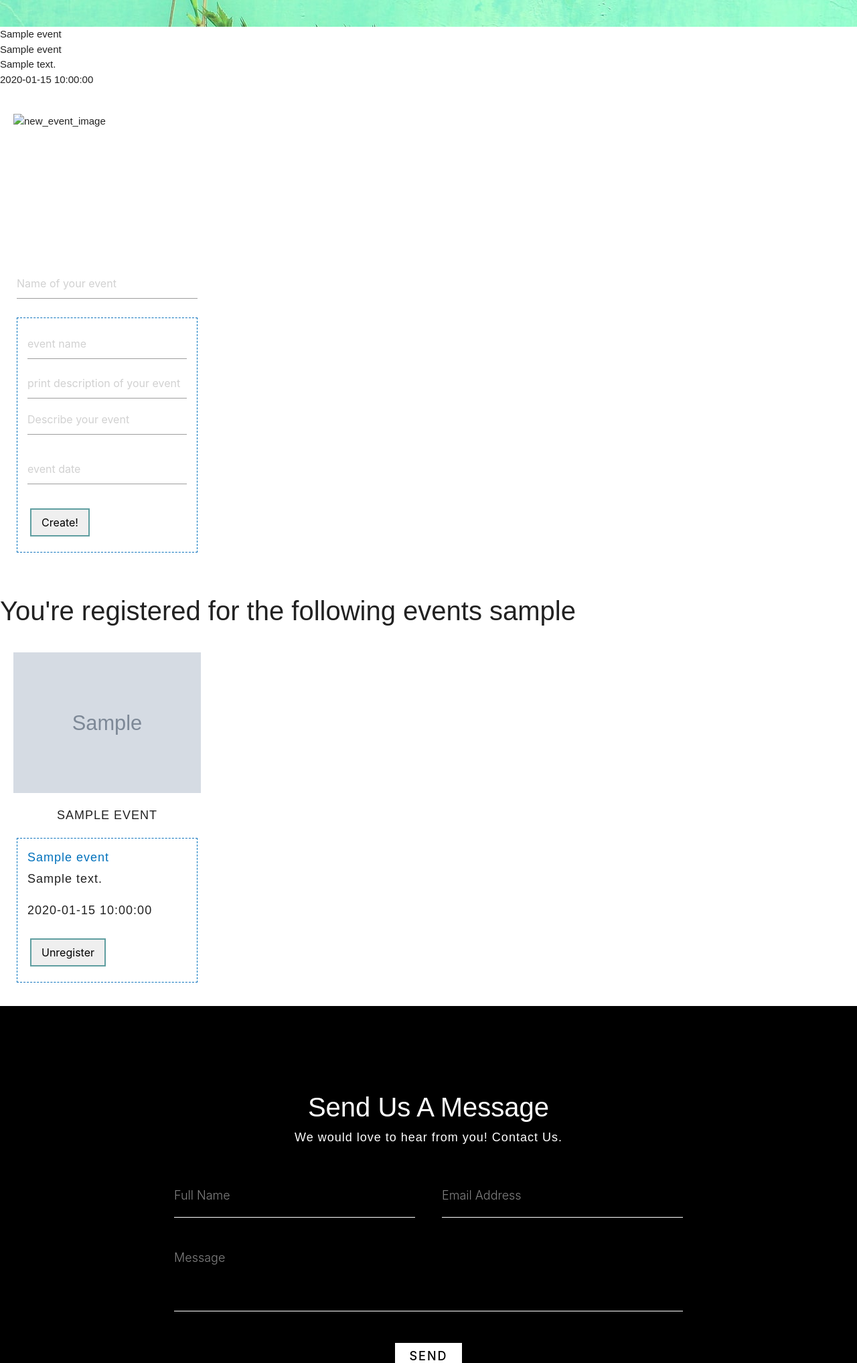
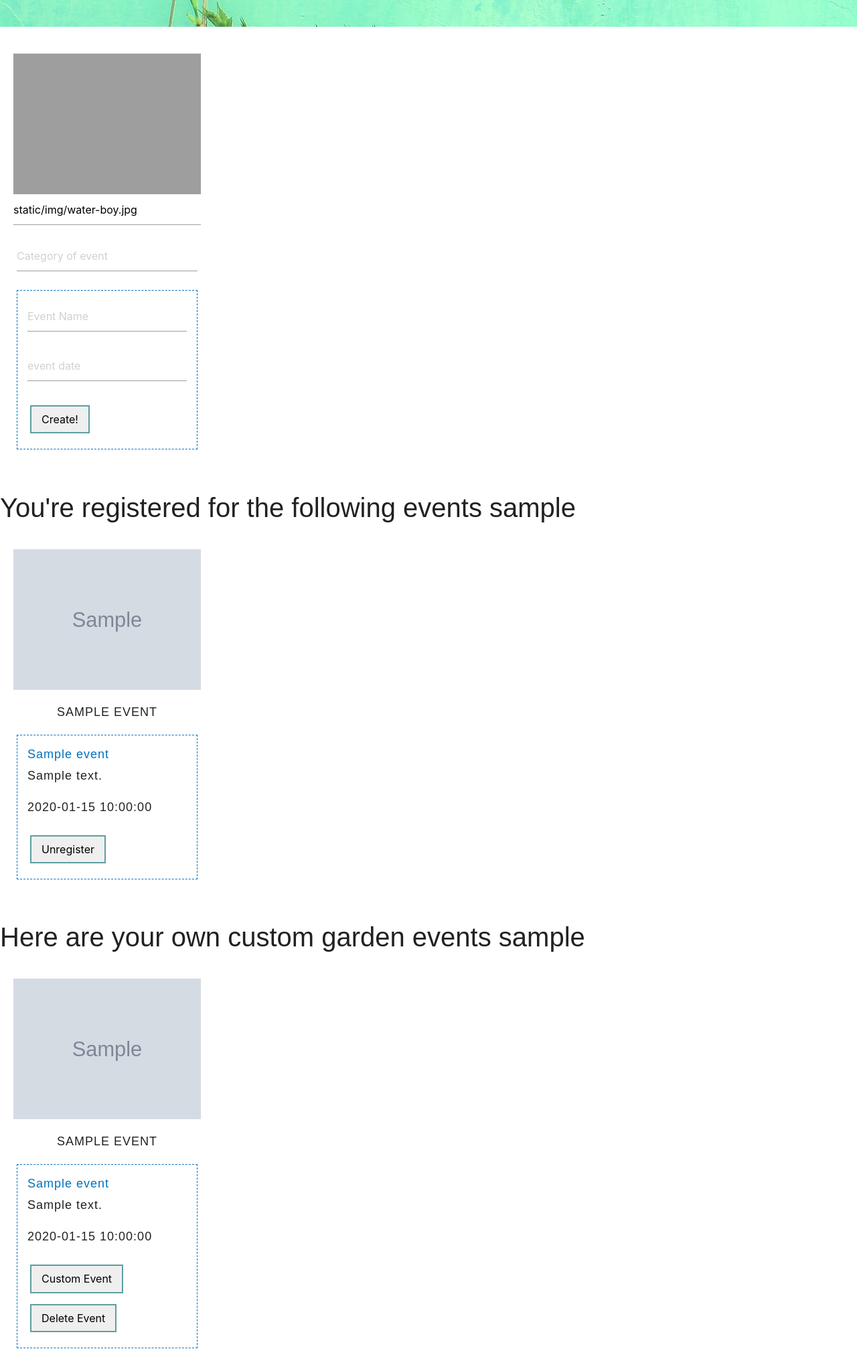
Before and after one commit to Code-Institute-Submissions/susanmarie87-The-Garden_NovResub, a Python web app: template templates/profile.html in a window 1280 px wide. Shown: the top 2035 px of the page at 67% size. Run offline with Jinja, Linux system fonts and the light colour scheme; the template is opened without the code that fills it: most values are stand-ins (such as "Sample title", 1, 10 or a date in 2020); grey boxes marked "Sample" are stand-in pictures; some libraries are stand-ins or nearby versions; grey boxes are pictures that could not be loaded.

Commit message:
Add create and edit to cards

```diff
--- a/templates/profile.html
+++ b/templates/profile.html
@@ -1,12 +1,5 @@
 {% extends "base.html" %}
 {% block content %}
-
-{% for event in event %}
-{{ event.event_name }}<br>
-{{ event.category_name }}<br>
-{{ event.description }}<br>
-{{ event.date }}<br>
-{% endfor %}
 
 <form class="" method="POST" action="{{ url_for('create_event') }}">
     <div class="wrapper">
@@ -14,19 +7,17 @@
             <div class="card_item">
                 <div class="card_inner">
                     <div class="card_top">
-                        <img src="" alt="new_event_image" />
+                        <img src="/static/img/water-boy.jpg" alt="new_event_image" />
+                        <input type="text" name="image" value="static/img/water-boy.jpg">
                     </div>
                     <div class="card_bottom">
                         <div class="card_category">
                             <p>
-                                <input type="text" name="catgory_name" placeholder="Name of your event">
+                                <input type="text" name="category_name" placeholder="Category of event">
                             </p>
                         </div>
                         <div class="card_info">
-                            <p class="title"><input type="text" name="event_name" placeholder="event name"></p>
-                            <input type="text" name="event_description" placeholder="print description of your event">
-                            <p>
-                                <input type="text" name="event_description" placeholder="Describe your event">
+                            <p class="title"><input type="text" name="event_name" placeholder="Event Name"></p>
                             </p>
                             <p>
                                 <input type="text" name="event_date" placeholder="event date">
@@ -76,6 +67,42 @@
         </div>
 </form>
 
+<h3>Here are your own custom garden events {{username}}</h3>
+<form class="" method="POST" action="{{ url_for('unregister_event') }}">
+    <div class="wrapper">
+        <div class="cards_wrap">
 
+            {% for event in my_events %}
+            <div class="card_item">
+                <div class="card_inner">
+                    <div class="card_top">
+                        <img src="../{{event.image}}" alt="{{event.event_name}}" />
+                    </div>
+                    <div class="card_bottom">
+                        <div class="card_category">
+                            <p>
+                                {{ event.category_name }}
+                            </p>
+                        </div>
+                        <div class="card_info">
+                            <p class="title"> {{ event.event_name }}</p>
+                            <p>
+                                {{ event.event_description }}
+                            </p>
+                            <p>
+                                {{ event.event_date }}
+                            </p>
+                            <button class="button1" value="{{ event._id }}" name="edit_event" type="submit">Custom
+                                Event</button>
+                            <button class="button1" value="{{ event._id }}" name="delete_event" type="submit">Delete
+                                Event</button>
+                        </div>
+                    </div>
+                </div>
+            </div>
+
+            {% endfor %}
+        </div>
+</form>
 
 {% endblock %}
```
